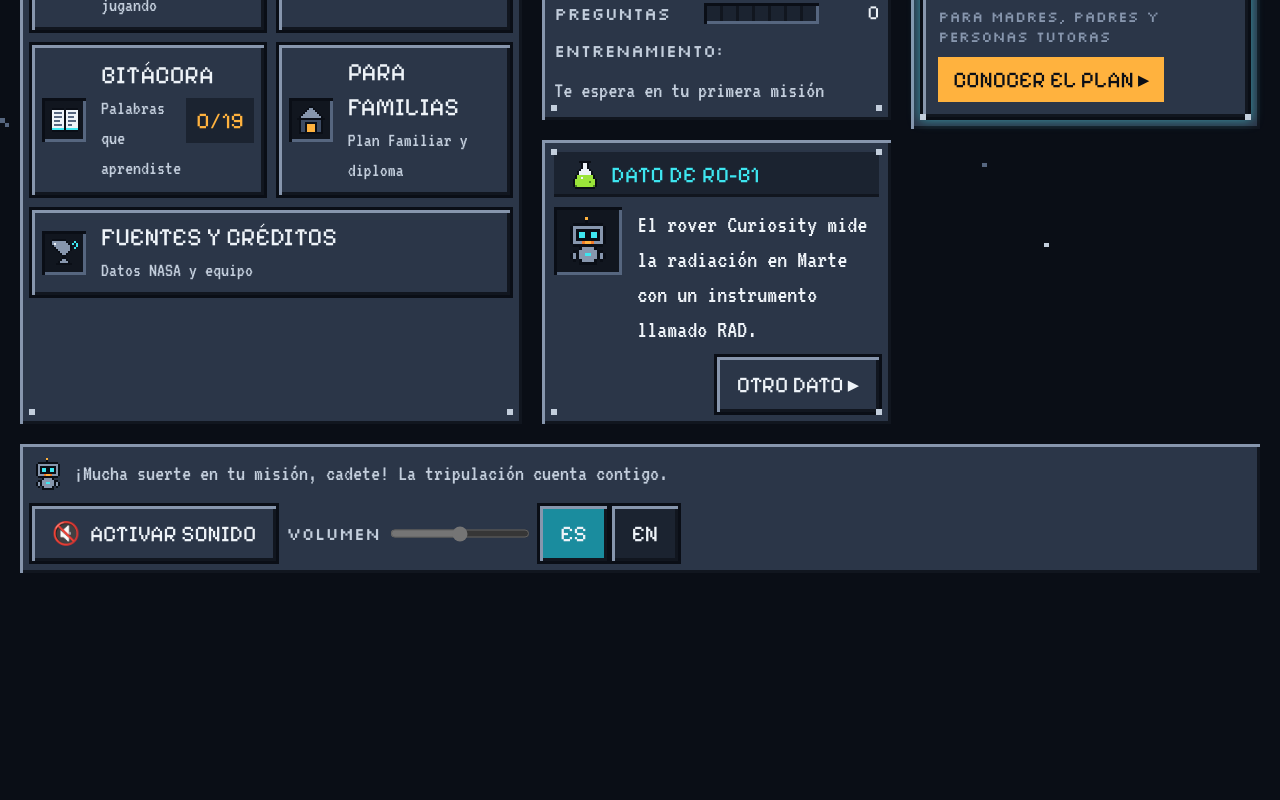
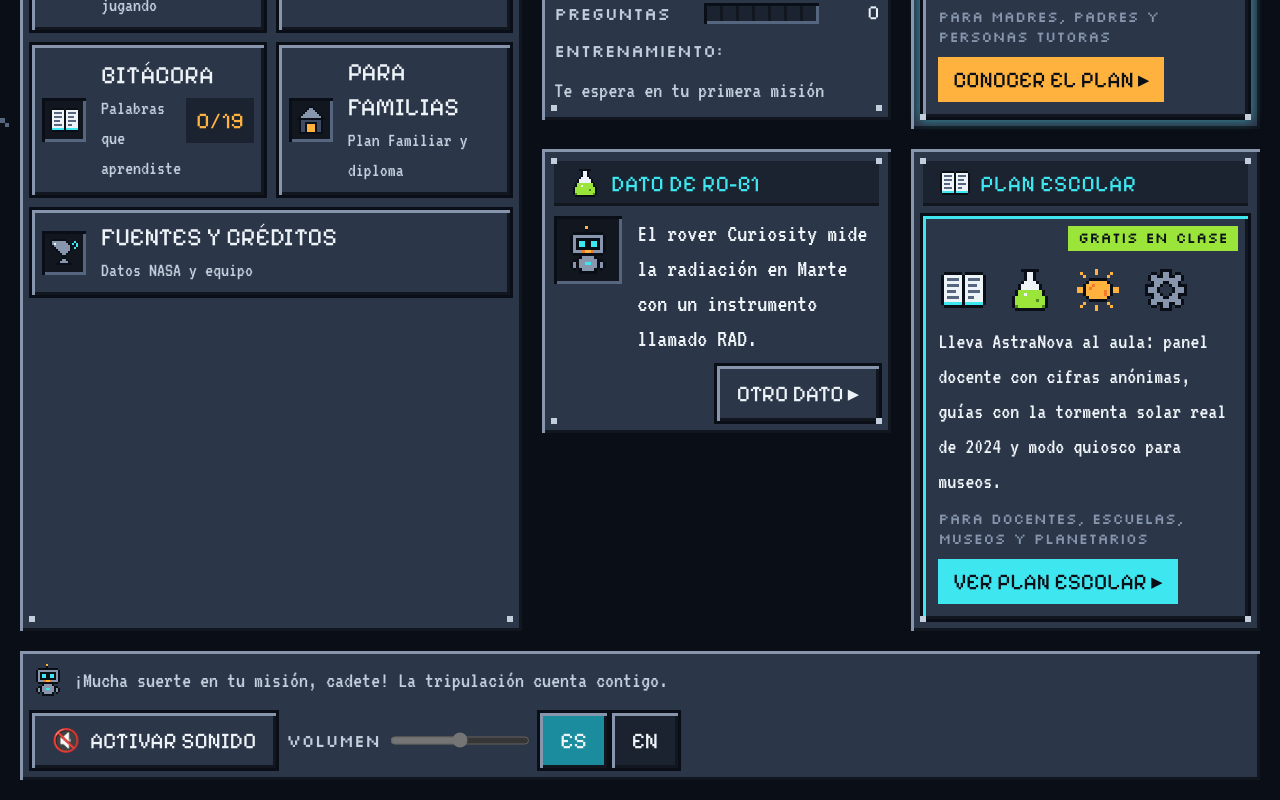
Before and after one commit to AxlQuiroz/SpaceApp2026, a Next.js app: page / in a window 1280 px wide. Shown: the part 526-1326 px from the top of the page. Before the commit the page ends 1119 px from the top, so only its background shows below. Built offline with nearby package versions, Linux system fonts and the light colour scheme.

Commit message:
Promociona el Plan Escolar en el menú principal
Tarjeta en la portada que abre la sección directamente en la pestaña
Plan Escolar (antes «Escuelas»).

Co-Authored-By: Claude Opus 5.5 <noreply@anthropic.com>

```diff
--- a/src/app/page.tsx
+++ b/src/app/page.tsx
@@ -12,7 +12,7 @@ import { SUITS, suitSwap, useCrewLook } from "@/game/wardrobe";
 import { useAudio, useI18n } from "@/lib/providers";
 import type { IconName } from "@/sprites/sprites.config";
 
-type Open = null | "medals" | "wardrobe" | "logbook" | "family" | "credits";
+type Open = null | "medals" | "wardrobe" | "logbook" | "family" | "schools" | "credits";
 
 /** Pantalla de título: menú principal, tripulación, progreso y zona para familias. */
 export default function Home() {
@@ -68,7 +68,7 @@ export default function Home() {
             </nav>
           </Panel>
 
-          <div className="flex flex-col gap-4 xl:grid xl:grid-cols-2 xl:items-start xl:[grid-template-areas:'crew_plan''fact_plan']">
+          <div className="flex flex-col gap-4 xl:grid xl:grid-cols-2 xl:items-start xl:[grid-template-areas:'crew_plan''fact_schools']">
             {/* ================= PLAN FAMILIAR (promoción para adultos; sin precio aquí) ================= */}
             <Panel className="xl:[grid-area:plan]" title={<><PixelSprite icon="heart" scale={2} /> {t.home.planTitle}</>}>
               <button
@@ -88,6 +88,30 @@ export default function Home() {
                 <span className="flex flex-wrap items-center justify-between gap-2">
                   <span className="font-tiny text-xs text-steel-400 uppercase">{t.home.planFor}</span>
                   <span className="font-pixel bg-amber px-3 py-1 text-lg text-void uppercase">{t.home.planCta} ▸</span>
+                </span>
+              </button>
+            </Panel>
+
+            {/* ================= PLAN ESCOLAR (para docentes e instituciones) ================= */}
+            <Panel className="xl:[grid-area:schools]" title={<><PixelSprite icon="book" scale={2} /> {t.home.schoolTitle}</>}>
+              <button
+                type="button"
+                onClick={() => setOpen("schools")}
+                aria-haspopup="dialog"
+                className="bevel pixel-btn relative flex w-full flex-col gap-2 p-3 text-left"
+                style={{ ["--bevel-fill" as string]: "var(--color-steel-800)", ["--bevel-light" as string]: "var(--color-neon-cyan)" }}
+              >
+                <span className="font-tiny absolute top-2 right-2 bg-lime px-2 py-0.5 text-xs text-void uppercase">{t.home.schoolBadge}</span>
+                <span aria-hidden className="flex items-end gap-4 pt-7">
+                  <PixelSprite icon="book" scale={3} />
+                  <PixelSprite icon="flask" scale={3} />
+                  <PixelSprite icon="sun" scale={3} />
+                  <PixelSprite icon="gear" scale={3} />
+                </span>
+                <span className="text-lg">{t.home.schoolPitch}</span>
+                <span className="flex flex-wrap items-center justify-between gap-2">
+                  <span className="font-tiny text-xs text-steel-400 uppercase">{t.home.schoolFor}</span>
+                  <span className="font-pixel bg-neon-cyan px-3 py-1 text-lg text-void uppercase">{t.home.schoolCta} ▸</span>
                 </span>
               </button>
             </Panel>
@@ -156,7 +180,7 @@ export default function Home() {
       <MedalsModal open={open === "medals"} onClose={close} progress={progress} />
       <LogbookModal open={open === "logbook"} onClose={close} progress={progress} />
       <WardrobeModal open={open === "wardrobe"} onClose={close} medals={progress.medals} look={look} dress={dress} />
-      <FamilyModal open={open === "family"} onClose={close} progress={progress} />
+      <FamilyModal open={open === "family" || open === "schools"} onClose={close} progress={progress} initialTab={open === "schools" ? "schools" : "pass"} />
       <CreditsModal open={open === "credits"} onClose={close} />
     </main>
   );
--- a/src/components/menu/FamilyModal.tsx
+++ b/src/components/menu/FamilyModal.tsx
@@ -15,20 +15,21 @@ import type { Dict } from "@/i18n/dictionaries";
  * cuando exista el cobro, la confirmación del adulto la pone la tienda o pasarela.
  */
 
-type Tab = "pass" | "diploma" | "together" | "schools";
+export type FamilyTab = "pass" | "diploma" | "together" | "schools";
+type Tab = FamilyTab;
 const TABS: Tab[] = ["pass", "diploma", "together", "schools"];
 
-type Props = { open: boolean; onClose: () => void; progress: Progress };
+type Props = { open: boolean; onClose: () => void; progress: Progress; initialTab?: Tab };
 
-export function FamilyModal({ open, onClose, progress }: Props) {
+export function FamilyModal({ open, onClose, progress, initialTab = "pass" }: Props) {
   const { t } = useI18n();
   const [tab, setTab] = useState<Tab>("pass");
   const tabs = useRef<(HTMLButtonElement | null)[]>([]);
 
-  // Cada vez que se abre, empieza por el Plan Familiar.
+  // Cada vez que se abre, empieza por la pestaña pedida (Plan Familiar por defecto).
   useEffect(() => {
-    if (open) setTab("pass");
-  }, [open]);
+    if (open) setTab(initialTab);
+  }, [open, initialTab]);
 
   return (
     <Modal open={open} title={t.family.title} onClose={onClose} wide>
--- a/src/i18n/dictionaries.ts
+++ b/src/i18n/dictionaries.ts
@@ -348,6 +348,11 @@ export const es = {
     planPitch: "Conoce la propuesta de trajes, decoraciones y actividades para familias. Todavía no se vende ni se cobra.",
     planFor: "Para madres, padres y personas tutoras",
     planCta: "Conocer el plan",
+    schoolTitle: "Plan Escolar",
+    schoolBadge: "Gratis en clase",
+    schoolPitch: "Lleva AstraNova al aula: panel docente con cifras anónimas, guías con la tormenta solar real de 2024 y modo quiosco para museos.",
+    schoolFor: "Para docentes, escuelas, museos y planetarios",
+    schoolCta: "Ver plan escolar",
     credits: "Fuentes y créditos",
     creditsHint: "Datos NASA y equipo",
     crewTitle: "Tu tripulación",
@@ -385,7 +390,7 @@ export const es = {
     heroBadge: "Propuesta · sin cobros",
     heroTitle: "Un futuro Plan Familiar",
     heroBody: "Estamos diseñando extras de apariencia y actividades para compartir. Las misiones, el diploma básico y el aprendizaje del MVP ya son gratis.",
-    tabs: { pass: "Plan Familiar", diploma: "Diploma", together: "Jugar juntos", schools: "Escuelas" },
+    tabs: { pass: "Plan Familiar", diploma: "Diploma", together: "Jugar juntos", schools: "Plan Escolar" },
     passIntro:
       "El Plan Familiar es una propuesta de suscripción opcional. Los extras de esta lista están previstos para una etapa futura; no se pueden contratar en este MVP. Nunca darían ventajas, recursos ni misiones.",
     freeTitle: "Gratis para siempre",
@@ -879,6 +884,11 @@ export const en: DeepString<Dict> = {
     planPitch: "Explore proposed suits, decorations and family activities. Nothing is sold or charged yet.",
     planFor: "For parents and guardians",
     planCta: "See the plan",
+    schoolTitle: "School Plan",
+    schoolBadge: "Free in class",
+    schoolPitch: "Bring AstraNova to class: a teacher dashboard with anonymous numbers, lesson guides with the real 2024 solar storm and a kiosk mode for museums.",
+    schoolFor: "For teachers, schools, museums and planetariums",
+    schoolCta: "See the school plan",
     credits: "Sources and credits",
     creditsHint: "NASA data and team",
     crewTitle: "Your crew",
@@ -916,7 +926,7 @@ export const en: DeepString<Dict> = {
     heroBadge: "Proposal · no charges",
     heroTitle: "A future Family Plan",
     heroBody: "We are designing appearance extras and activities to share. MVP missions, the basic diploma and learning are already free.",
-    tabs: { pass: "Family Plan", diploma: "Diploma", together: "Play together", schools: "Schools" },
+    tabs: { pass: "Family Plan", diploma: "Diploma", together: "Play together", schools: "School Plan" },
     passIntro:
       "The Family Plan is a proposed optional subscription. These extras are planned for a future stage and cannot be purchased in this MVP. They would never give advantages, resources or missions.",
     freeTitle: "Free forever",
```
